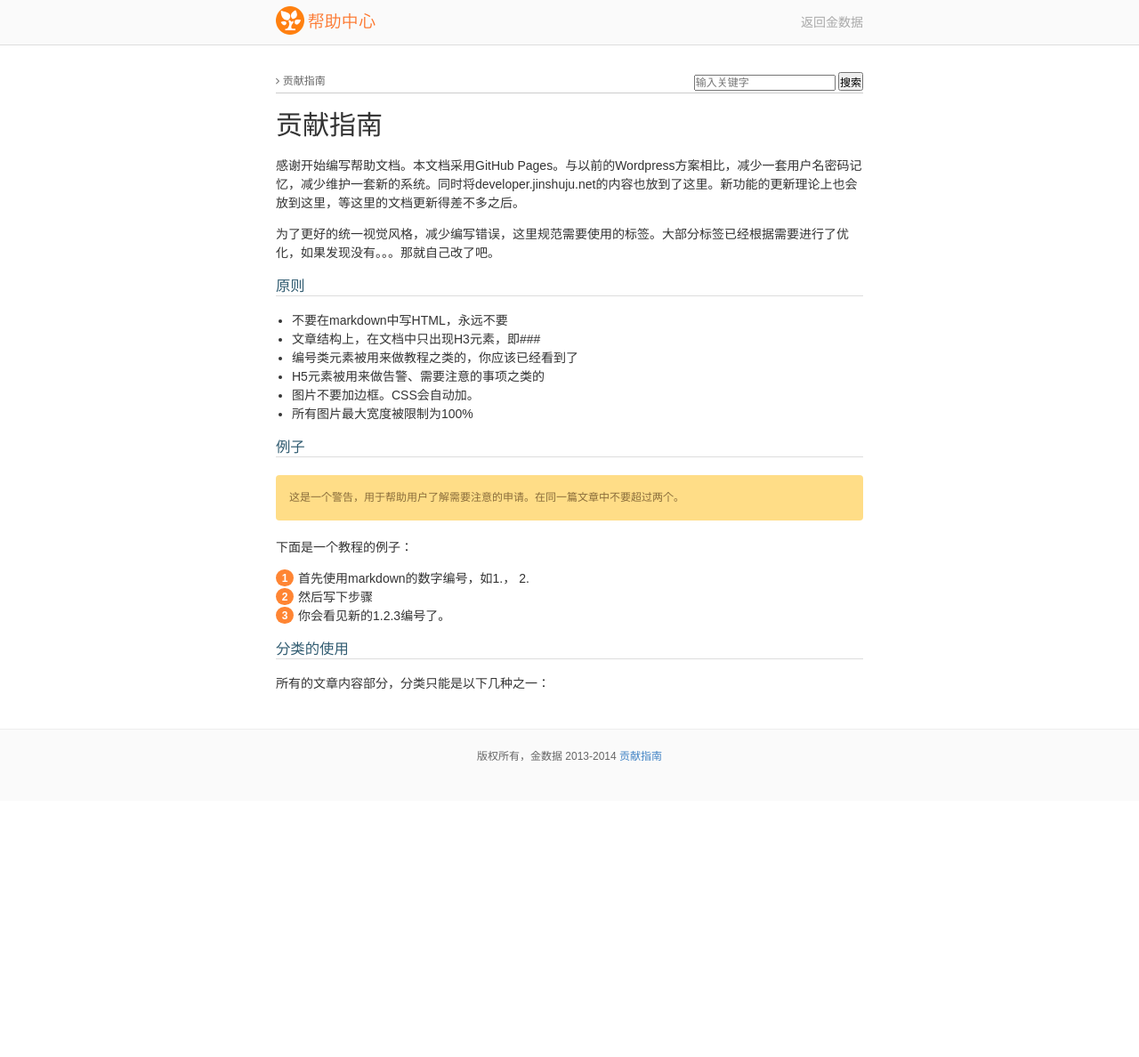
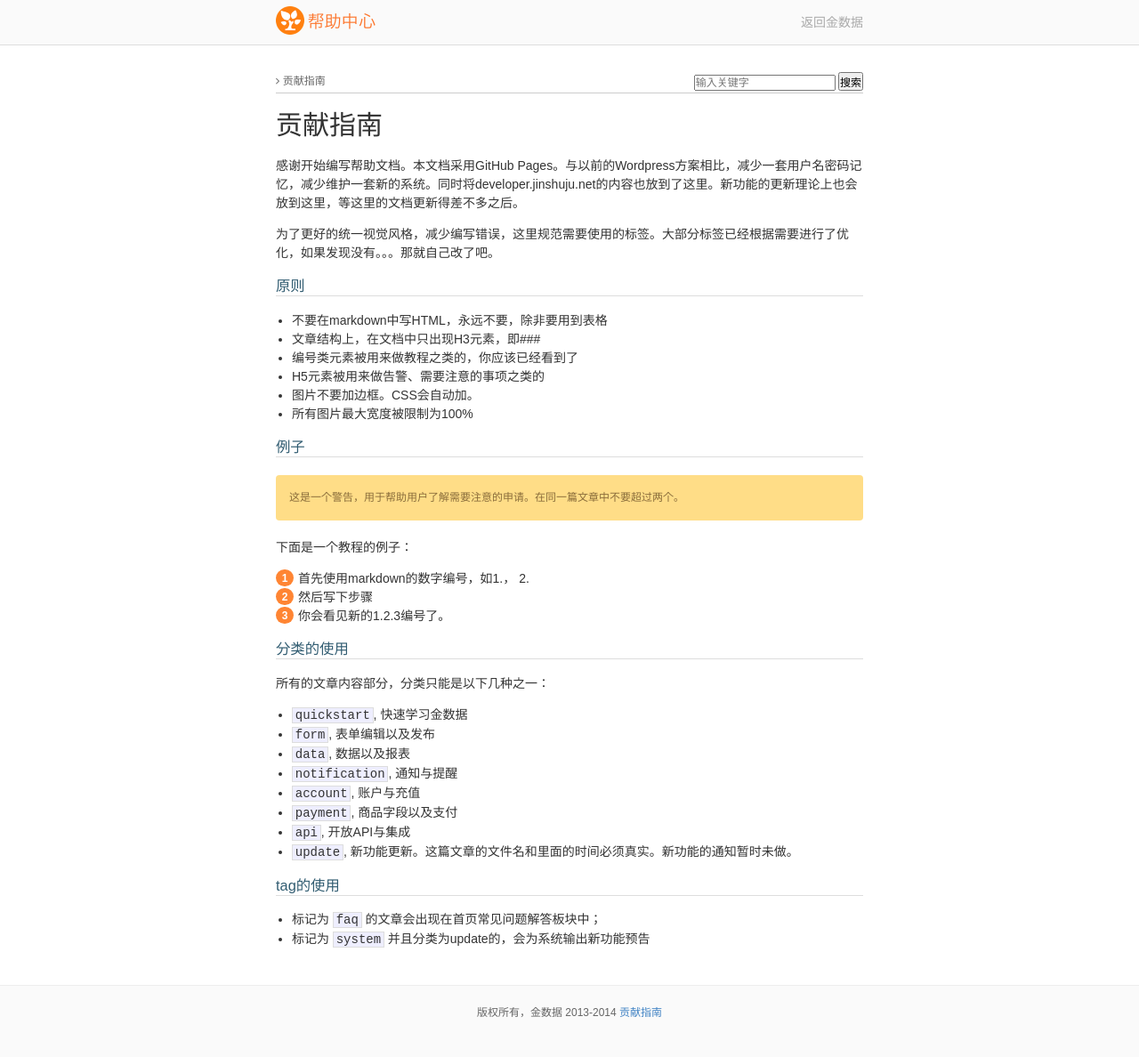
Before and after one commit to jinshuju/help.jinshuju.net, a Jekyll site: the page built from _posts/2014-1-1-contribution-guide.md, in a window 1280 px wide. Shown: the whole page at 89% size. Built offline with Jekyll 4.4.1, drawn with Linux system fonts in a browser that asks for light colours; Markdown is read by kramdown in place of the engine named in the settings; before the commit the page ends 900 px from its top, so only the background shows below that.

Commit message:
more details on contribution guide

```diff
--- a/_posts/2014-1-1-contribution-guide.md
+++ b/_posts/2014-1-1-contribution-guide.md
@@ -11,7 +11,7 @@ category: site
 
 ### 原则
 
-* 不要在markdown中写HTML，永远不要
+* 不要在markdown中写HTML，永远不要，除非要用到表格
 * 文章结构上，在文档中只出现H3元素，即\###
 * 编号类元素被用来做教程之类的，你应该已经看到了
 * H5元素被用来做告警、需要注意的事项之类的
@@ -31,3 +31,17 @@ category: site
 ### 分类的使用
 
 所有的文章内容部分，分类只能是以下几种之一：
+
+* `quickstart`, 快速学习金数据
+* `form`, 表单编辑以及发布
+* `data`, 数据以及报表
+* `notification`, 通知与提醒
+* `account`, 账户与充值
+* `payment`, 商品字段以及支付
+* `api`, 开放API与集成
+* `update`, 新功能更新。这篇文章的文件名和里面的时间必须真实。新功能的通知暂时未做。
+
+### tag的使用
+
+* 标记为 `faq` 的文章会出现在首页常见问题解答板块中；
+* 标记为 `system` 并且分类为update的，会为系统输出新功能预告
```
